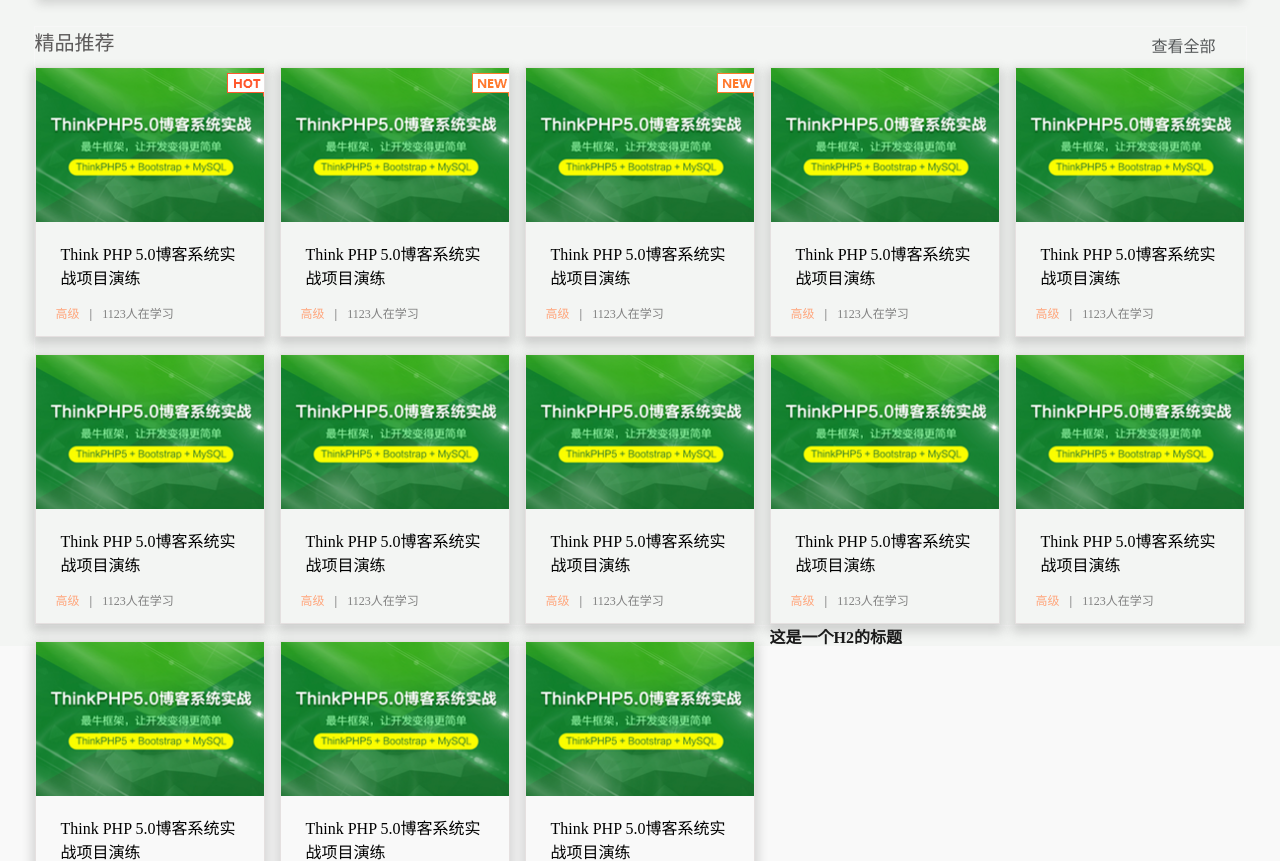
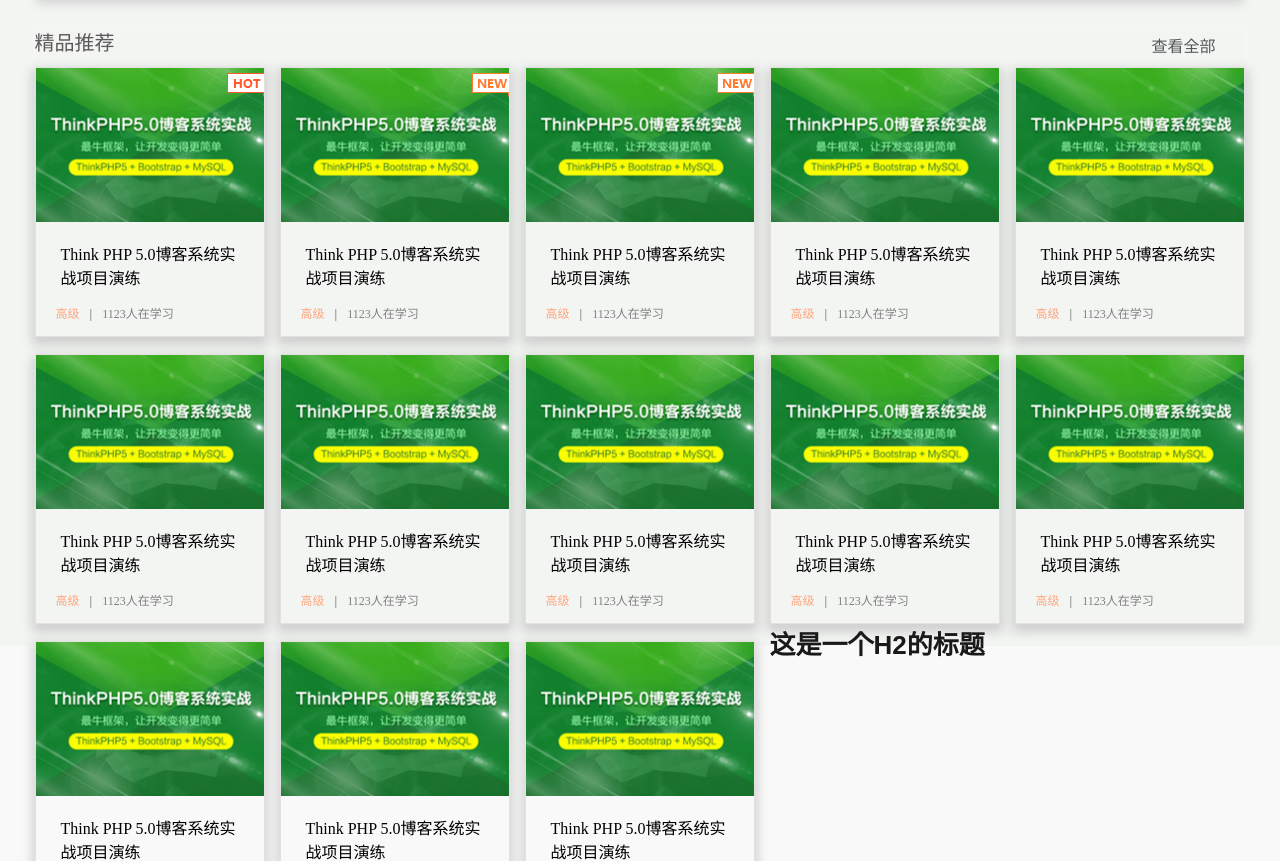
Before and after one commit to lemons11/Object_index01, a plain HTML site: page index.html in a window 1280 px wide. Shown: the part 599-1460 px from the top of the page. Drawn offline with Linux system fonts and the light colour scheme.

Commit message:
修改了index.css文件

```diff
--- a/index.css
+++ b/index.css
@@ -1,5 +1,6 @@
 .h2{
 	color: rgb(25, 25, 25);
-	font-size: 16px;
-
+	font-size: 26px;
+	font-family: Arial, Helvetica, sans-serif;
+	margin-top: 20px;
 }
```
